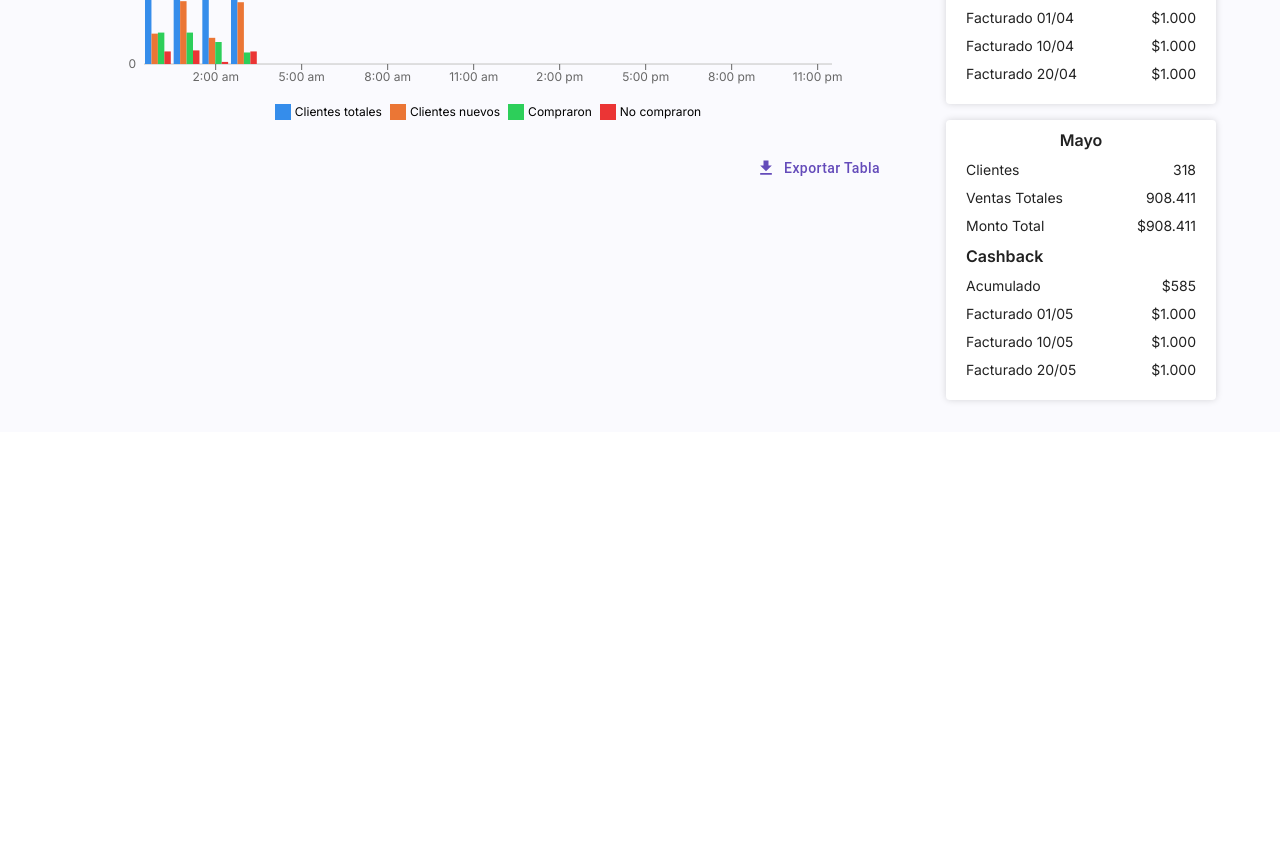
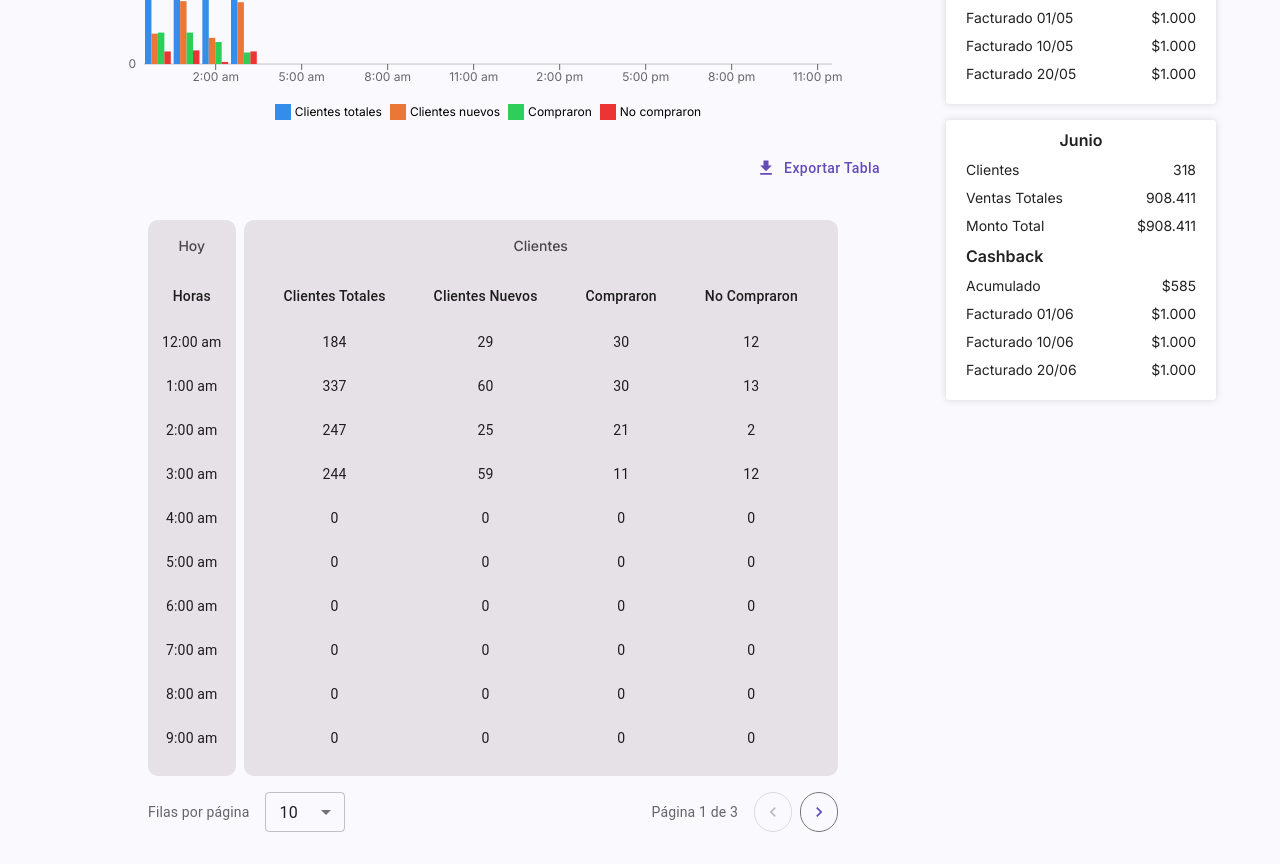
Before and after one commit to ilemarandrade/puntospoint-test-frontend, a Next.js app: page /dashboard in a window 1280 px wide. Shown: the part 640-1504 px from the top of the page. Before the commit the page ends 1072 px from the top, so only its background shows below. Built offline with nearby package versions, Linux system fonts and the light colour scheme.

Commit message:
feat: :sparkles: add group dashboard table component

```diff
--- a/src/app/(private)/dashboard/page.tsx
+++ b/src/app/(private)/dashboard/page.tsx
@@ -1,12 +1,14 @@
 'use client';
 
 import AsideDashboard from '@/components/aside-dashboard';
+import DashboardTable from '@/components/dashboard-table';
 import FiltersDashboard from '@/components/filters-dashboard';
 import MainRechart from '@/components/recharts/main-recharts';
 import useGetMovements from '@/hooks/use-get-movements';
 import { IFiltersDasboard } from '@/types/recharts';
+import { getTitleAndHeaderTheDateTable } from '@/utils/get-title-and-header-the-date-table';
 import { Grid2 } from '@mui/material';
-import { useCallback, useState } from 'react';
+import { useCallback, useMemo, useState } from 'react';
 
 const DashboardPage = () => {
   const [filters, setFilters] = useState<IFiltersDasboard>();
@@ -17,13 +19,30 @@ const DashboardPage = () => {
     setFilters(filter);
   }, []);
 
+  const titleDate = useMemo(() => {
+    return getTitleAndHeaderTheDateTable(
+      filters?.parameter,
+      filters?.subParameter
+    );
+  }, [filters?.parameter, filters?.subParameter]);
+
+  console.log({ titleDate });
+
   return (
     <Grid2 container component="main" className="py-8 px-16" spacing={3}>
       <Grid2 component="section" size={{ md: 9 }} className="space-y-8">
         <FiltersDashboard onChangeFilter={onChangeFilter} />
 
         <MainRechart data={data} tagsSelected={filters?.tags} />
+
+        <DashboardTable
+          data={data}
+          tagsSelected={filters?.tags}
+          titleDate={titleDate?.title}
+          headerDate={titleDate?.header}
+        />
       </Grid2>
+
       <Grid2 component="aside" size={{ md: 3 }}>
         <AsideDashboard />
       </Grid2>
--- /dev/null
+++ b/src/components/dashboard-table/index.tsx
@@ -0,0 +1,83 @@
+import { IMovementsData } from '@/types/recharts';
+import Table from '../table';
+import { EnumFiltersTags } from '@/types/filters';
+import Pagination from '../table/pagination';
+import { usePagination } from '@/hooks/use-pagination';
+import {
+  columnsClients,
+  columnsDate,
+  columnsMoney,
+  columnsTransactions,
+} from '@/constants/tables/columns';
+
+interface IProps {
+  data?: IMovementsData[];
+  tagsSelected?: EnumFiltersTags[];
+  titleDate?: string;
+  headerDate?: string;
+}
+
+const DashboardTable: React.FC<IProps> = ({
+  data,
+  tagsSelected = [],
+  titleDate = '',
+  headerDate = '',
+}) => {
+  const {
+    itemsPerPage,
+    currentPage,
+    totalPages,
+    canNextPage,
+    canPrevPage,
+    currentData,
+    nextPage,
+    prevPage,
+    goToPage,
+    setItemsPerPage,
+  } = usePagination({
+    data: data || [],
+    initialItemsPerPage: 10,
+    initialPage: 1,
+  });
+  if (!data?.length) return null;
+
+  return (
+    <div className="space-y-4 w-fit m-auto ">
+      <div className="flex gap-2 justify-center">
+        <Table
+          title={titleDate}
+          columns={columnsDate.map((col) => ({ ...col, header: headerDate }))}
+          data={currentData}
+        />
+
+        {tagsSelected.includes(EnumFiltersTags.CLIENTS) && (
+          <Table title="Clientes" columns={columnsClients} data={currentData} />
+        )}
+        {tagsSelected.includes(EnumFiltersTags.TRANSACTIONS) && (
+          <Table
+            title="Transacciones"
+            columns={columnsTransactions}
+            data={data}
+            className="px-8"
+          />
+        )}
+        {tagsSelected.includes(EnumFiltersTags.MONEY) && (
+          <Table title="Dinero" columns={columnsMoney} data={currentData} />
+        )}
+      </div>
+      <Pagination
+        itemsPerPage={itemsPerPage}
+        currentPage={currentPage}
+        totalPages={totalPages}
+        prevPage={prevPage}
+        nextPage={nextPage}
+        goToPage={goToPage}
+        canNextPage={canNextPage}
+        canPrevPage={canPrevPage}
+        setItemsPerPage={setItemsPerPage}
+      />
+    </div>
+  );
+};
+
+export default DashboardTable;
--- a/src/components/table/pagination/index.tsx
+++ b/src/components/table/pagination/index.tsx
@@ -31,7 +31,6 @@ const Pagination: React.FC<IProps> = ({
   totalPages,
   prevPage,
   nextPage,
-  goToPage,
   canPrevPage,
   canNextPage,
   setItemsPerPage,
--- a/src/constants/filters-options.ts
+++ b/src/constants/filters-options.ts
@@ -6,106 +6,58 @@ import {
   IFiltersByDates,
 } from '@/types/filters';
 
-const monthsFilters = [
-  {
-    name: EnumThisMonthSubParameters.ALL,
-    label: 'Todo',
-  },
-  {
-    name: EnumThisMonthSubParameters.JANUARY,
-    label: 'Enero',
-  },
-  {
-    name: EnumThisMonthSubParameters.FEBRUARY,
-    label: 'Febrero',
-  },
-  {
-    name: EnumThisMonthSubParameters.MARCH,
-    label: 'Marzo',
-  },
-  {
-    name: EnumThisMonthSubParameters.APRIL,
-    label: 'Abril',
-  },
-  {
-    name: EnumThisMonthSubParameters.MAY,
-    label: 'Mayo',
-  },
-  {
-    name: EnumThisMonthSubParameters.JUNE,
-    label: 'Junio',
-  },
-  {
-    name: EnumThisMonthSubParameters.JULY,
-    label: 'Julio',
-  },
-  {
-    name: EnumThisMonthSubParameters.AUGUST,
-    label: 'Agosto',
-  },
-  {
-    name: EnumThisMonthSubParameters.SEPTEMBER,
-    label: 'Septiembre',
-  },
-  {
-    name: EnumThisMonthSubParameters.OCTOBER,
-    label: 'Octubre',
-  },
-  {
-    name: EnumThisMonthSubParameters.NOVEMBER,
-    label: 'Noviembre',
-  },
-  {
-    name: EnumThisMonthSubParameters.DECEMBER,
-    label: 'Diciembre',
-  },
-];
-
-export const monthsInNumber = {
-  [EnumThisMonthSubParameters.JANUARY]: 0,
-  [EnumThisMonthSubParameters.FEBRUARY]: 1,
-  [EnumThisMonthSubParameters.MARCH]: 2,
-  [EnumThisMonthSubParameters.APRIL]: 3,
-  [EnumThisMonthSubParameters.MAY]: 4,
-  [EnumThisMonthSubParameters.JUNE]: 5,
-  [EnumThisMonthSubParameters.JULY]: 6,
-  [EnumThisMonthSubParameters.AUGUST]: 7,
-  [EnumThisMonthSubParameters.SEPTEMBER]: 8,
-  [EnumThisMonthSubParameters.OCTOBER]: 9,
-  [EnumThisMonthSubParameters.NOVEMBER]: 10,
-  [EnumThisMonthSubParameters.DECEMBER]: 11,
+export const monthsSpanish = {
+  [EnumThisMonthSubParameters.ALL]: 'Todo',
+  [EnumThisMonthSubParameters.JANUARY]: 'Enero',
+  [EnumThisMonthSubParameters.FEBRUARY]: 'Febrero',
+  [EnumThisMonthSubParameters.MARCH]: 'Marzo',
+  [EnumThisMonthSubParameters.APRIL]: 'Abril',
+  [EnumThisMonthSubParameters.MAY]: 'Mayo',
+  [EnumThisMonthSubParameters.JUNE]: 'Junio',
+  [EnumThisMonthSubParameters.JULY]: 'Julio',
+  [EnumThisMonthSubParameters.AUGUST]: 'Agosto',
+  [EnumThisMonthSubParameters.SEPTEMBER]: 'Septiembre',
+  [EnumThisMonthSubParameters.OCTOBER]: 'Octubre',
+  [EnumThisMonthSubParameters.NOVEMBER]: 'Noviembre',
+  [EnumThisMonthSubParameters.DECEMBER]: 'Diciembre',
 };
 
-const yearsFilters = [
-  {
-    name: EnumThisMonthSubParameters.ALL,
-    label: 'Todo',
-  },
-  {
-    name: '2020',
-    label: '2020',
-  },
-  {
-    name: '2021',
-    label: '2021',
-  },
-  {
-    name: '2022',
-    label: '2022',
-  },
-  {
-    name: '2023',
-    label: '2023',
-  },
-  {
-    name: '2024',
-    label: '2024',
-  },
-  {
-    name: '2025',
-    label: '2025',
-  },
-];
+export const weekDaysSpanish = {
+  [EnumThisWeekSubParameters.ALL]: 'Todo',
+  [EnumThisWeekSubParameters.MONDAY]: 'Lunes',
+  [EnumThisWeekSubParameters.TUESDAY]: 'Martes',
+  [EnumThisWeekSubParameters.WEDNESDAY]: 'Miércoles',
+  [EnumThisWeekSubParameters.THURSDAY]: 'Jueves',
+  [EnumThisWeekSubParameters.FRIDAY]: 'Viernes',
+  [EnumThisWeekSubParameters.SATURDAY]: 'Sábado',
+  [EnumThisWeekSubParameters.SUNDAY]: 'Domingo',
+};
+
+const createMonthFilters = () => {
+  return Object.values(EnumThisMonthSubParameters).map((month) => ({
+    name: month,
+    label: monthsSpanish[month],
+  }));
+};
+
+const createYearFilters = () => {
+  const years = ['2020', '2021', '2022', '2023', '2024', '2025'];
+  return [
+    { name: EnumThisMonthSubParameters.ALL, label: 'Todo' },
+    ...years.map((year) => ({ name: year, label: year })),
+  ];
+};
+
+export const monthsFilters = createMonthFilters();
+
+export const yearsFilters = createYearFilters();
+
+export const monthsInNumber = Object.fromEntries(
+  Object.values(EnumThisMonthSubParameters).map((month, index) => [
+    month,
+    index,
+  ])
+);
 
 export const filtersByDates: IFiltersByDates[] = [
   {
@@ -116,38 +68,11 @@ export const filtersByDates: IFiltersByDates[] = [
     parameter: EnumDateMainParameters.THIS_WEEK,
     label: '7D',
     subParameters: [
-      {
-        name: EnumThisWeekSubParameters.ALL,
-        label: 'Todo',
-      },
-      {
-        name: EnumThisWeekSubParameters.MONDAY,
-        label: 'Lunes',
-      },
-      {
-        name: EnumThisWeekSubParameters.TUESDAY,
-        label: 'Martes',
-      },
-      {
-        name: EnumThisWeekSubParameters.WEDNESDAY,
-        label: 'Miércoles',
-      },
-      {
-        name: EnumThisWeekSubParameters.THURSDAY,
-        label: 'Jueves',
-      },
-      {
-        name: EnumThisWeekSubParameters.FRIDAY,
-        label: 'Viernes',
-      },
-      {
-        name: EnumThisWeekSubParameters.SATURDAY,
-        label: 'Sábado',
-      },
-      {
-        name: EnumThisWeekSubParameters.SUNDAY,
-        label: 'Domingo',
-      },
+      { name: EnumThisWeekSubParameters.ALL, label: 'Todo' },
+      ...Object.values(EnumThisWeekSubParameters).map((day) => ({
+        name: day,
+        label: weekDaysSpanish[day],
+      })),
     ],
   },
   {
@@ -179,6 +104,20 @@ export const filtersByDates: IFiltersByDates[] = [
   },
 ];
 
+export const titleTableDate = {
+  [EnumDateMainParameters.TODAY]: { title: 'Hoy', header: 'Horas' },
+  [EnumDateMainParameters.THIS_WEEK]: { title: '7 días', header: 'Semana' },
+  [EnumDateMainParameters.THIS_MONTH]: { title: 'Este mes', header: 'Días' },
+  [EnumDateMainParameters.THIS_SEMESTER]: { title: '6 meses', header: 'Meses' },
+  [EnumDateMainParameters.YTD_YTG]: { title: 'YTD / YTG', header: 'Meses' },
+  [EnumDateMainParameters.THIS_YEAR]: { title: '1A', header: 'Meses' },
+  [EnumDateMainParameters.MAX]: { title: 'MAX', header: 'Años' },
+  [EnumDateMainParameters.CUSTOM]: {
+    title: 'Personalizado',
+    header: 'Personalizado',
+  },
+};
+
 export const filterTags = {
   firstGroup: [
     {
--- /dev/null
+++ b/src/constants/tables/columns.ts
@@ -0,0 +1,53 @@
+import { Column } from '@/components/table';
+import { IMovementsData } from '@/types/recharts';
+
+export const columnsDate: Column<IMovementsData>[] = [
+  {
+    header: 'Fecha',
+    keyAccessor: 'date',
+  },
+];
+
+export const columnsClients: Column<IMovementsData>[] = [
+  {
+    header: 'Clientes Totales',
+    keyAccessor: 'totalCustomers',
+  },
+  {
+    header: 'Clientes Nuevos',
+    keyAccessor: 'newCustomers',
+  },
+  {
+    header: 'Compraron',
+    keyAccessor: 'purchased',
+  },
+  {
+    header: 'No Compraron',
+    keyAccessor: 'notPurchased',
+  },
+];
+
+export const columnsTransactions: Column<IMovementsData>[] = [
+  {
+    header: 'Totales',
+    keyAccessor: 'transactions',
+  },
+];
+
+export const columnsMoney: Column<IMovementsData>[] = [
+  {
+    header: 'Total Dinero',
+    keyAccessor: 'totalMoney',
+    render: (row) => `$${Number(row.totalMoney).toLocaleString()}`,
+  },
+  {
+    header: 'Ventas',
+    keyAccessor: 'sales',
+    render: (row) => `$${Number(row.totalMoney).toLocaleString()}`,
+  },
+  {
+    header: 'Devoluciones',
+    keyAccessor: 'returns',
+    render: (row) => `$${Number(row.totalMoney).toLocaleString()}`,
+  },
+];
--- /dev/null
+++ b/src/utils/get-title-and-header-the-date-table.ts
@@ -0,0 +1,62 @@
+import {
+  monthsInNumber,
+  monthsSpanish,
+  titleTableDate,
+  weekDaysSpanish,
+} from '@/constants/filters-options';
+import { monthsData } from '@/constants/months';
+import {
+  EnumDateMainParameters,
+  EnumThisWeekSubParameters,
+} from '@/types/filters';
+
+export const getTitleAndHeaderTheDateTable = (
+  parameter?: string,
+  subParameter = EnumThisWeekSubParameters.ALL as string
+) => {
+  if (!parameter) return { title: '', header: '' };
+
+  switch (parameter) {
+    case EnumDateMainParameters.TODAY:
+      return titleTableDate[EnumDateMainParameters.TODAY];
+    case EnumDateMainParameters.THIS_WEEK:
+      return subParameter !== EnumThisWeekSubParameters.ALL
+        ? {
+            header: titleTableDate[EnumDateMainParameters.TODAY].header,
+            title:
+              weekDaysSpanish[subParameter as keyof typeof weekDaysSpanish],
+          }
+        : titleTableDate[EnumDateMainParameters.THIS_WEEK];
+    case EnumDateMainParameters.THIS_MONTH:
+      return subParameter !== EnumThisWeekSubParameters.ALL
+        ? titleTableDate[EnumDateMainParameters.THIS_MONTH]
+        : titleTableDate[EnumDateMainParameters.THIS_MONTH];
+
+    case EnumDateMainParameters.THIS_SEMESTER:
+      return subParameter !== EnumThisWeekSubParameters.ALL
+        ? {
+            header: titleTableDate[EnumDateMainParameters.THIS_MONTH].header,
+            title: monthsSpanish[subParameter as keyof typeof monthsSpanish],
+          }
+        : titleTableDate[EnumDateMainParameters.THIS_SEMESTER];
+
+    case EnumDateMainParameters.THIS_YEAR:
+      return subParameter !== EnumThisWeekSubParameters.ALL
+        ? {
+            header: titleTableDate[EnumDateMainParameters.THIS_MONTH].header,
+            title: monthsSpanish[subParameter as keyof typeof monthsSpanish],
+          }
+        : titleTableDate[EnumDateMainParameters.THIS_YEAR];
+
+    case EnumDateMainParameters.MAX:
+      return subParameter !== EnumThisWeekSubParameters.ALL
+        ? titleTableDate[EnumDateMainParameters.THIS_MONTH]
+        : titleTableDate[EnumDateMainParameters.MAX];
+
+    case EnumDateMainParameters.CUSTOM:
+      return titleTableDate[EnumDateMainParameters.CUSTOM];
+
+    default:
+      return { title: '', header: '' };
+  }
+};
```
